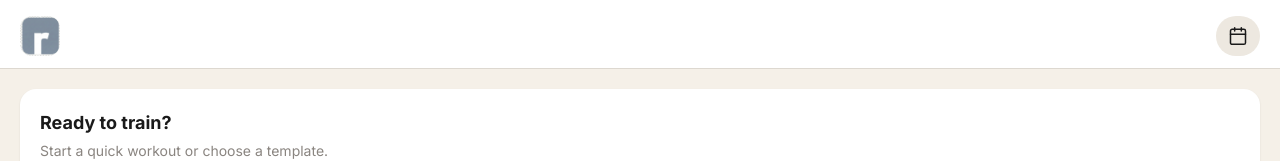
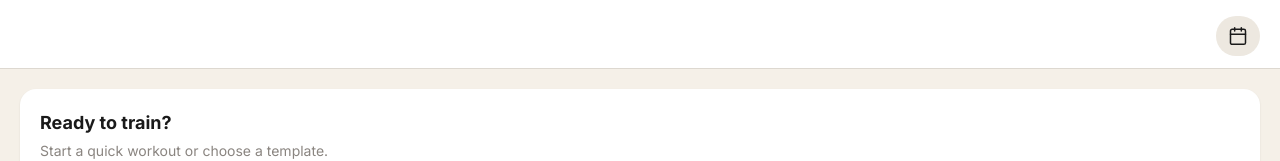
Before and after one commit to keeper92/liftlog, a Next.js app: page /dashboard in a window 1280 px wide. Shown: the top 161 px of the page. Built offline with nearby package versions, Linux system fonts and the light colour scheme; no server answers.

Commit message:
Remove app logo icon from dashboard header
Co-Authored-By: Claude Opus 4.6 <noreply@anthropic.com>

```diff
--- a/src/app/(app)/dashboard/page.tsx
+++ b/src/app/(app)/dashboard/page.tsx
@@ -106,9 +106,7 @@ export default function DashboardPage() {
       <div className="pb-24">
         {/* Header */}
         <div className="bg-surface px-5 pt-4 pb-3 border-b border-border">
-          <div className="flex items-center justify-between">
-            {/* App icon */}
-            <img src="/icons/icon-192.png" alt="reps" className="w-10 h-10 rounded-xl" />
+          <div className="flex items-center justify-end">
             {/* Calendar button in cream pill */}
             <button
               onClick={() => setShowHistory(true)}
```
